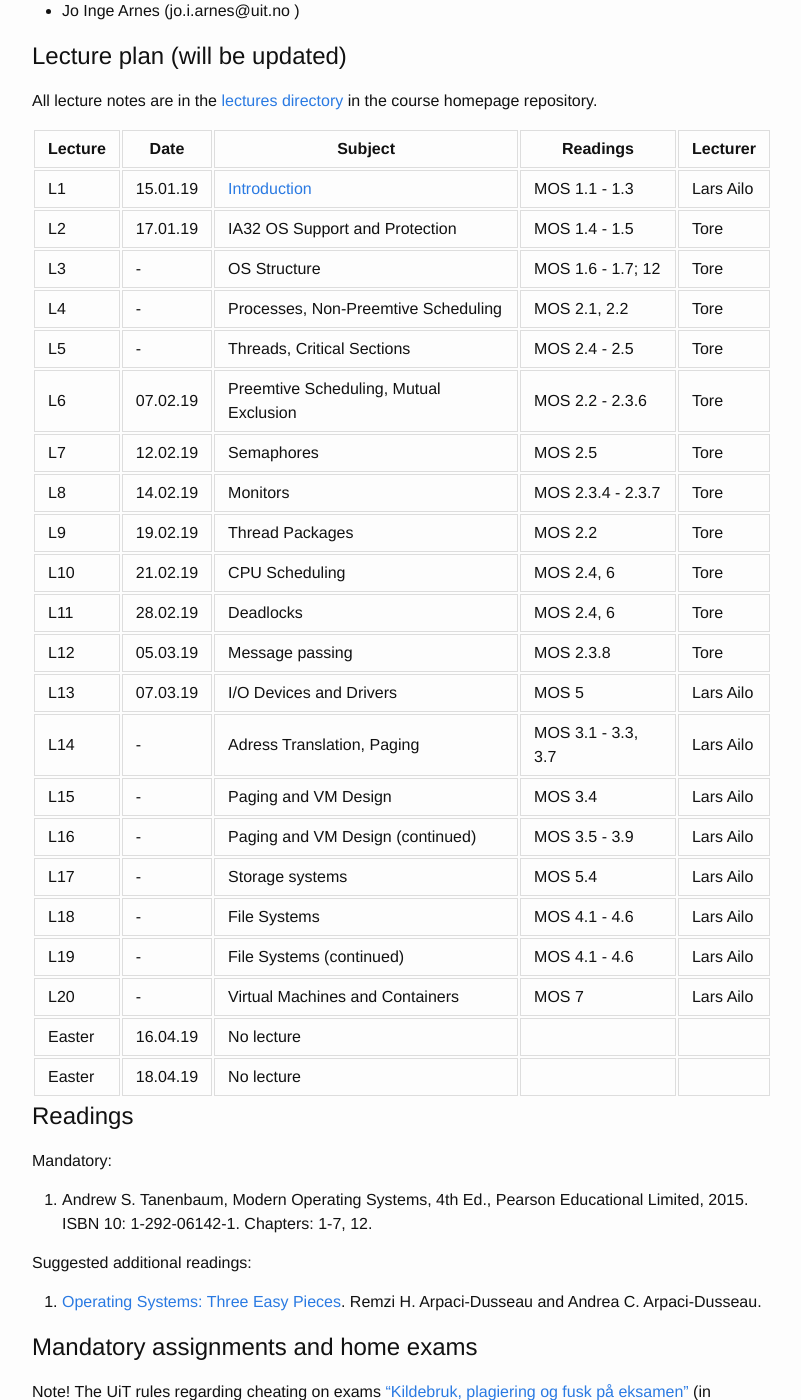
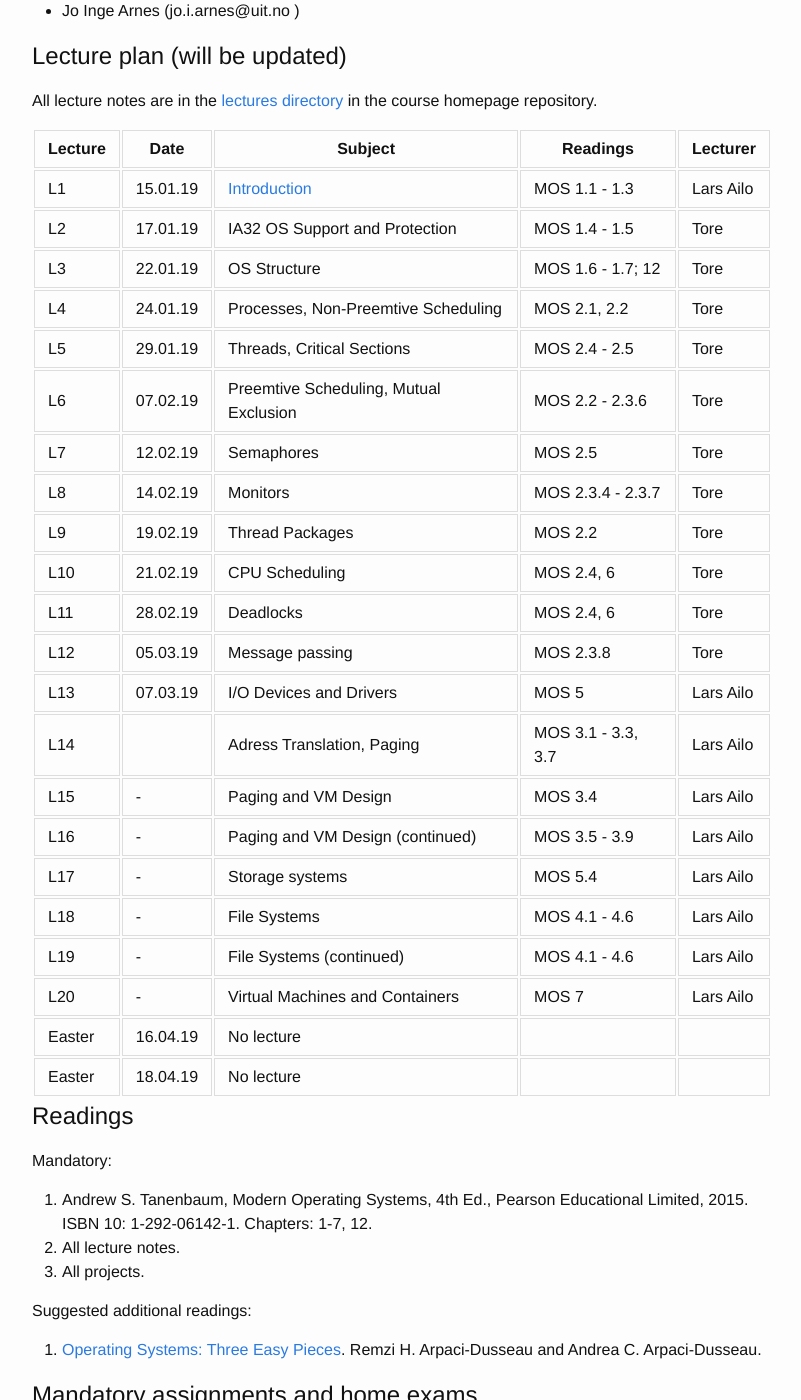
Before and after one commit to uit-inf-2201-s19/uit-inf-2201-s19.github.io, a Jekyll site: the page built from index.md, in a window 1280 px wide and 1400 px high, scrolled down 1035 px. Shown: the whole window, without its empty margins (238-1039 px from the left). Built offline with Jekyll 4.4.1, drawn with Linux system fonts in a browser that asks for light colours.

Commit message:
Updated "pensum" and dates for given lectures

```diff
--- a/index.md
+++ b/index.md
@@ -50,9 +50,9 @@ All lecture notes are in the [lectures directory](https://github.com/uit-inf-220
 |---------|------|--------------|-----------|-----------|
 | L1  | 15.01.19 | [Introduction](lectures/01-introduction.pptx) | MOS 1.1 - 1.3  | Lars Ailo |
 | L2  | 17.01.19 | IA32 OS Support and Protection | MOS 1.4 - 1.5 | Tore |
-| L3  | - | OS Structure | MOS 1.6 - 1.7; 12 | Tore |
-| L4  | - | Processes, Non-Preemtive Scheduling | MOS 2.1, 2.2 | Tore |
-| L5  | - | Threads, Critical Sections | MOS 2.4 - 2.5 | Tore |
+| L3  | 22.01.19 | OS Structure | MOS 1.6 - 1.7; 12 | Tore |
+| L4  | 24.01.19 | Processes, Non-Preemtive Scheduling | MOS 2.1, 2.2 | Tore |
+| L5  | 29.01.19 | Threads, Critical Sections | MOS 2.4 - 2.5 | Tore |
 | L6  | 07.02.19 | Preemtive Scheduling, Mutual Exclusion  | MOS 2.2 - 2.3.6 | Tore |
 | L7  | 12.02.19| Semaphores | MOS 2.5 | Tore |
 | L8  | 14.02.19| Monitors  | MOS 2.3.4 - 2.3.7 | Tore |
@@ -61,7 +61,7 @@ All lecture notes are in the [lectures directory](https://github.com/uit-inf-220
 | L11 | 28.02.19| Deadlocks | MOS 2.4, 6 | Tore |
 | L12 | 05.03.19| Message passing | MOS 2.3.8 | Tore |
 | L13 | 07.03.19|I/O Devices and Drivers  | MOS 5 | Lars Ailo |
-| L14 | - |Adress Translation, Paging | MOS 3.1 - 3.3, 3.7| Lars Ailo |
+| L14 |  |Adress Translation, Paging | MOS 3.1 - 3.3, 3.7| Lars Ailo |
 | L15 | - | Paging and VM Design | MOS 3.4 | Lars Ailo |
 | L16 | - | Paging and VM Design (continued) | MOS 3.5 - 3.9 | Lars Ailo |
 | L17 | - | Storage systems | MOS 5.4 | Lars Ailo |
@@ -76,6 +76,8 @@ All lecture notes are in the [lectures directory](https://github.com/uit-inf-220
 Mandatory:
 
 1. Andrew S. Tanenbaum, Modern Operating Systems, 4th Ed., Pearson Educational Limited, 2015. ISBN 10: 1-292-06142-1. Chapters: 1-7, 12.
+2. All lecture notes.
+3. All projects.
 
 Suggested additional readings:
 
```
